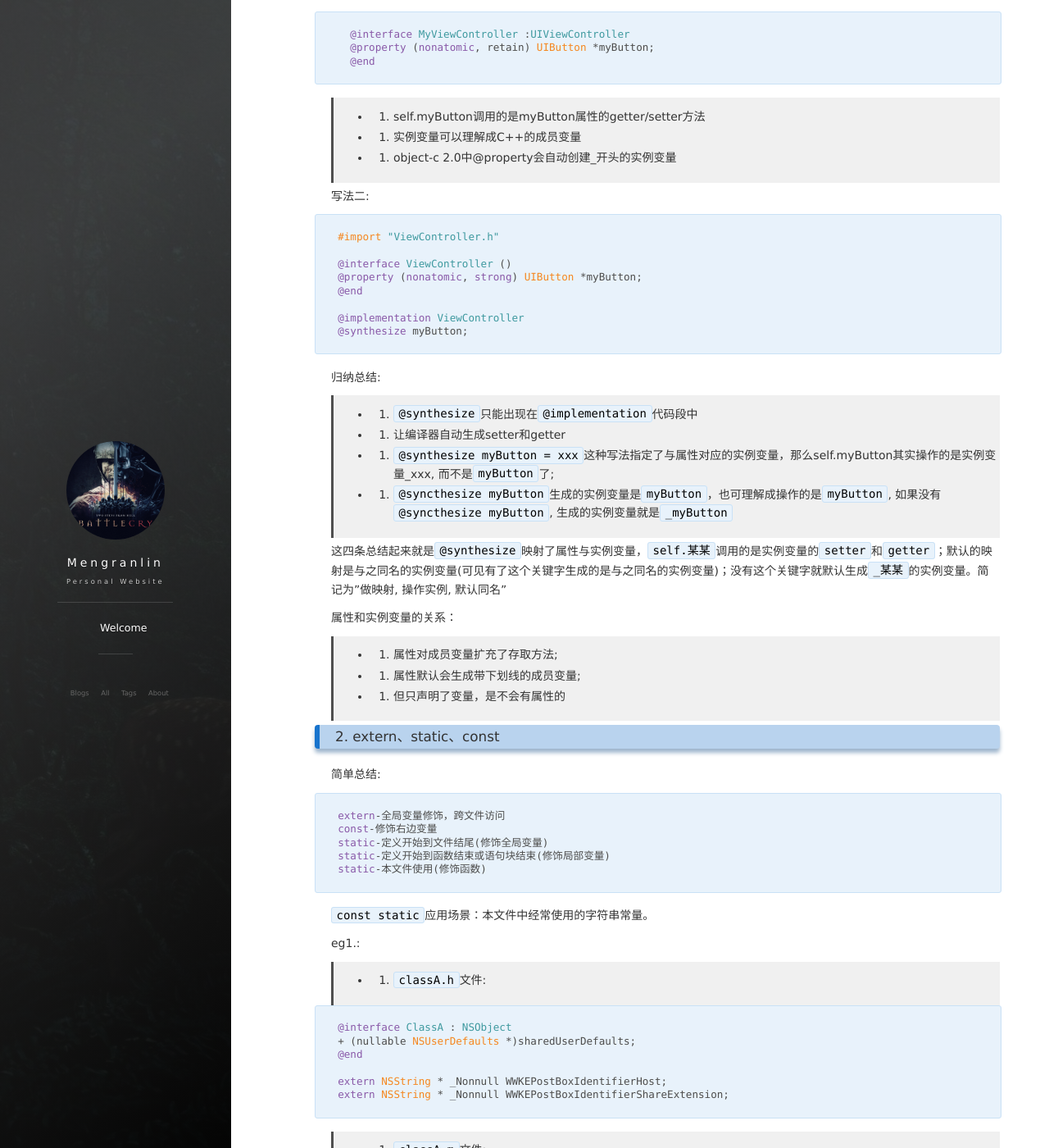
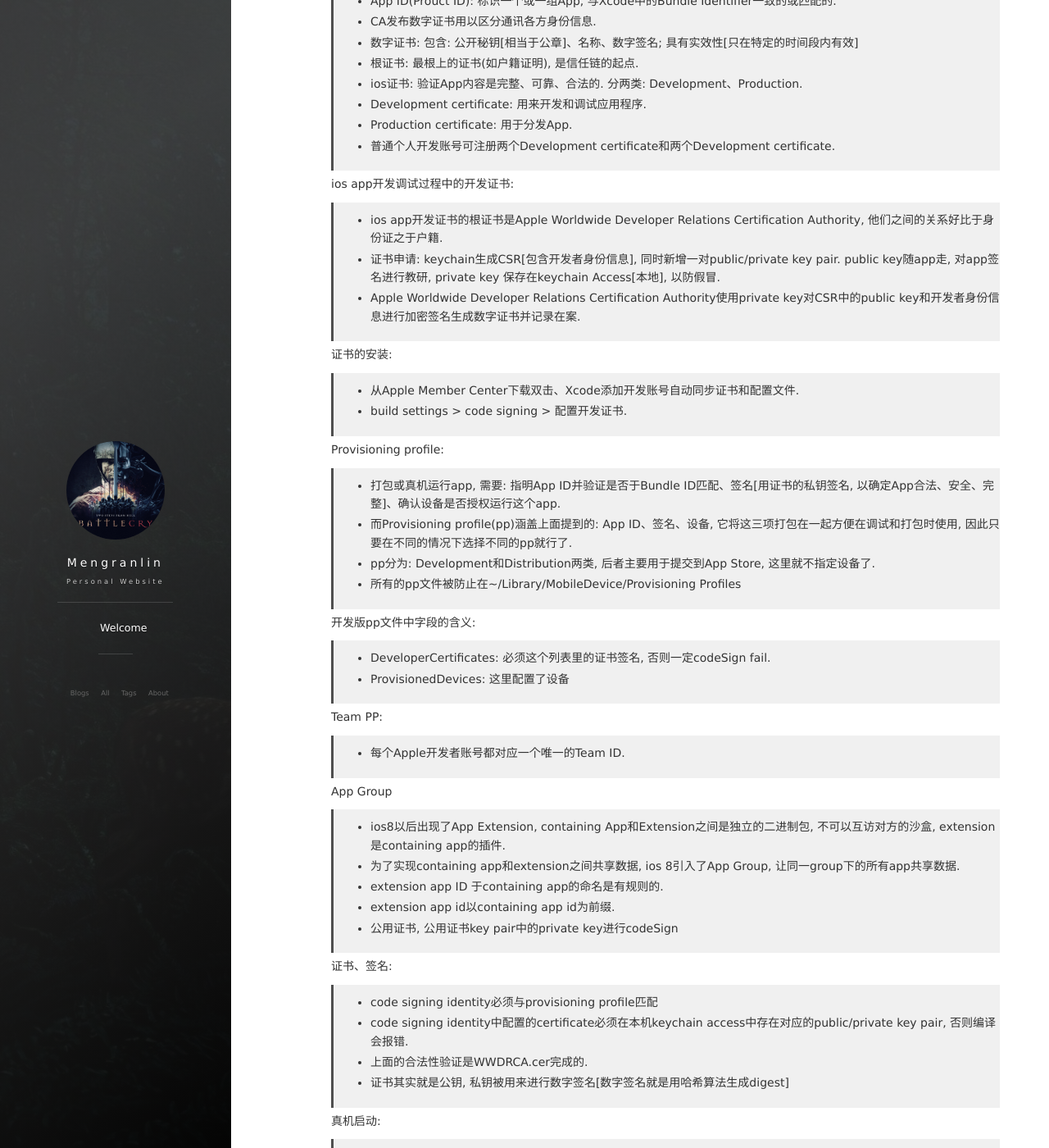
Before and after one commit to lmrshare/lmrshare.github.io, a Jekyll site: the page built from _posts/2018-05-22-wor-mac-ios.md, in a window 1280 px wide and 1400 px high, scrolled down 232 px. Shown: the whole window at 82% size. Built offline with Jekyll 4.4.1, drawn with Linux system fonts in a browser that asks for light colours; nearby versions of some CDN libraries; comment, search, counter and statistics services are not loaded; some of the changed text lies outside the part shown.

Commit message:
周末学习笔记

```diff
--- a/_posts/2018-05-22-wor-mac-ios.md
+++ b/_posts/2018-05-22-wor-mac-ios.md
@@ -1,12 +1,86 @@
 ---
 layout: post
-title: "做iOS项目涉及到的知识点-1"
+title: "iOS项目涉及到的开发知识-1"
 date: 2018-5-10
 description: "初步接触ios项目积累的经验，OC的内容居多"
 tag: IOS
 ---
 
-一些基本的语法知识
+### 0. ios App 配置知识汇总
+
+一些名词:
+
+>* App ID(Prouct ID): 标识一个或一组App, 与Xcode中的Bundle Identifier一致的或匹配的.
+>* CA发布数字证书用以区分通讯各方身份信息.
+>* 数字证书: 包含: 公开秘钥[相当于公章]、名称、数字签名; 具有实效性[只在特定的时间段内有效]
+>* 根证书: 最根上的证书(如户籍证明), 是信任链的起点.
+>* ios证书: 验证App内容是完整、可靠、合法的. 分两类: Development、Production.
+>* Development certificate: 用来开发和调试应用程序.
+>* Production certificate: 用于分发App.
+>* 普通个人开发账号可注册两个Development certificate和两个Development certificate.
+
+ios app开发调试过程中的开发证书:
+
+>* ios app开发证书的根证书是Apple Worldwide Developer Relations Certification Authority, 他们之间的关系好比于身份证之于户籍.
+>* 证书申请: keychain生成CSR[包含开发者身份信息], 同时新增一对public/private key pair. public key随app走, 对app签名进行教研, private key 保存在keychain Access[本地], 以防假冒.
+>* Apple Worldwide Developer Relations Certification Authority使用private key对CSR中的public key和开发者身份信息进行加密签名生成数字证书并记录在案.
+
+证书的安装:
+
+>* 从Apple Member Center下载双击、Xcode添加开发账号自动同步证书和配置文件.
+>* build settings > code signing > 配置开发证书.
+
+Provisioning profile:
+
+>* 打包或真机运行app, 需要: 指明App ID并验证是否于Bundle ID匹配、签名[用证书的私钥签名, 以确定App合法、安全、完整]、确认设备是否授权运行这个app.
+>* 而Provisioning profile(pp)涵盖上面提到的: App ID、签名、设备, 它将这三项打包在一起方便在调试和打包时使用, 因此只要在不同的情况下选择不同的pp就行了.
+>* pp分为: Development和Distribution两类, 后者主要用于提交到App Store, 这里就不指定设备了.
+>* 所有的pp文件被防止在~/Library/MobileDevice/Provisioning Profiles
+
+开发版pp文件中字段的含义:
+
+>* DeveloperCertificates: 必须这个列表里的证书签名, 否则一定codeSign fail.
+>* ProvisionedDevices: 这里配置了设备
+
+Team PP:
+
+>* 每个Apple开发者账号都对应一个唯一的Team ID.
+
+App Group
+
+>* ios8以后出现了App Extension, containing App和Extension之间是独立的二进制包, 不可以互访对方的沙盒, extension是containing app的插件.
+>* 为了实现containing app和extension之间共享数据, ios 8引入了App Group, 让同一group下的所有app共享数据.
+>* extension app ID 于containing app的命名是有规则的.
+>* extension app id以containing app id为前缀.
+>* 公用证书, 公用证书key pair中的private key进行codeSign
+
+证书、签名:
+
+>* code signing identity必须与provisioning profile匹配
+>* code signing identity中配置的certificate必须在本机keychain access中存在对应的public/private key pair, 否则编译会报错.
+>* 上面的合法性验证是WWDRCA.cer完成的.
+>* 证书其实就是公钥, 私钥被用来进行数字签名[数字签名就是用哈希算法生成digest]
+
+真机启动:
+
+>* App在Mac/ios设备上启动时, 会将xcode对其进行的配置与provisioning file(pp)进行匹配校验, 就是看bundle ID是否与app ID匹配, codesign得到的结果是否在pp中, 设备ID是否在pp文件里.
+>* ios/mac设备使用codesign所使用的开发证书(dongzhao)来判断App的合法性: 使用证书公钥解出App的signature以确定App是否来源可信; 再计算下app 二进制的哈希结果以确定App没有被篡改过, 内容完整.
+
+注意:
+
+>* 基于Provisioning Profile校验了CodeSign的一致性；
+>* 基于Certificate校验App的可靠性和完整性；
+>* 启动时，真机的device ID（UUID）必须在Provisioning Profile的ProvisionedDevices授权之列。
+
+多台机器共享开发账户/证书(p12):
+
+>* 在Keychain Access中选中欲导出的certificate或其下private key, 导出p12文件(holds the private key and certificate).
+>* 其他Mac机器上双击Certificates.p12即可安装该共享证书. 有了共享证书之后, 在开发者网站上将欲调试的iOS设备注册到该开发者账号名下, 并下载对应证书授权了iOS调试设备的pp文件, 便可在iOS真机设备上开发调试.
+
+___ref:___
+
+- [1. iOS Provisioning Profile(Certificate)与Code Signing详解](http://blog.sina.com.cn/s/blog_82c8198f0102vy4j.html)
+
 
 ###  1. 属性和实例变量
 
```
Also changed, not shown: _posts/2018-08-23-Effective-TCP-IP-Programmimg.md (+25 -1 lines).
